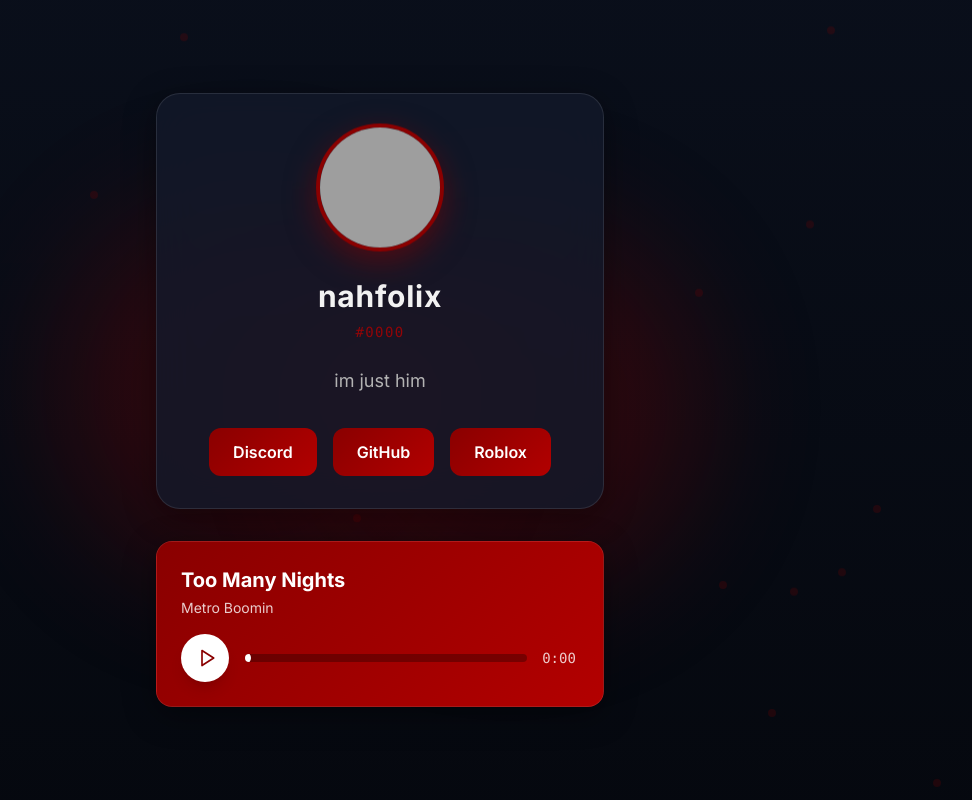
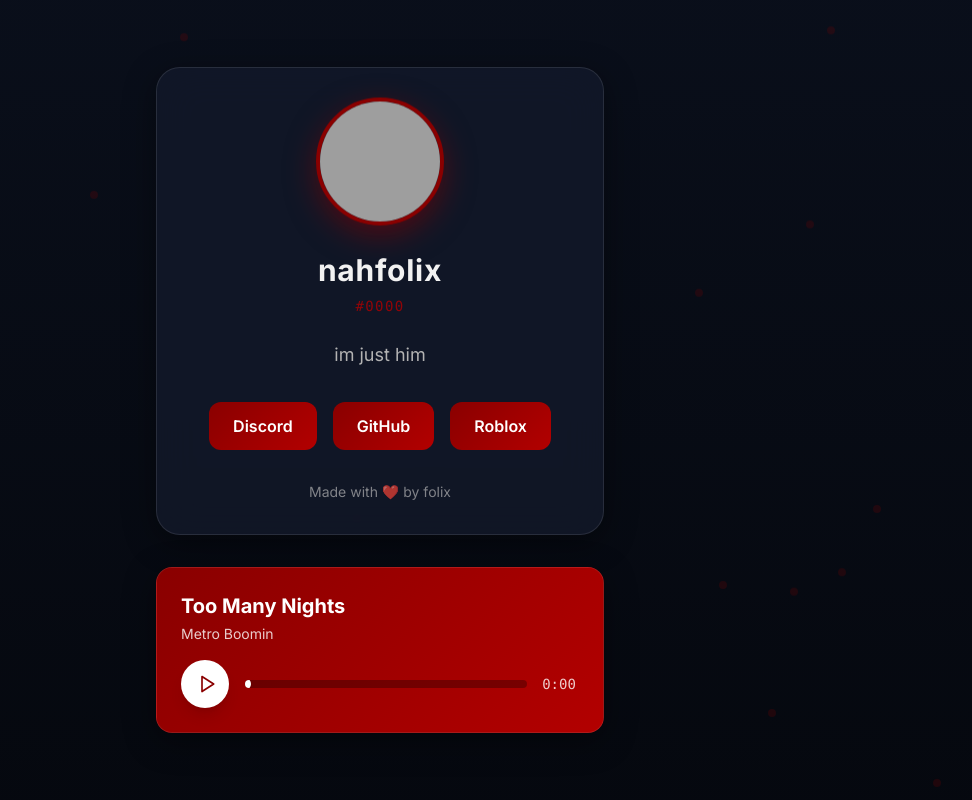
Before and after one commit to wtfplayer/nahfolix, a React (Vite) app: page / in a window 1280 px wide. Shown: the whole page, without its empty margins (260-1232 px from the left). Built offline with nearby package versions, Linux system fonts and the light colour scheme; grey boxes are pictures that could not be loaded.

Commit message:
Remove background glow and footer
Remove the background glow effect, restore the footer, and remove the "edit in lovable" text.

```diff
--- a/src/components/ProfileCard.tsx
+++ b/src/components/ProfileCard.tsx
@@ -40,7 +40,7 @@ const ProfileCard = () => {
       </p>
 
       {/* Social Links */}
-      <div className="flex flex-wrap justify-center gap-4">
+      <div className="flex flex-wrap justify-center gap-4 mb-8">
         <a
           href="https://discordapp.com/users/938124385817092096"
           target="_blank"
@@ -66,6 +66,11 @@ const ProfileCard = () => {
           Roblox
         </a>
       </div>
+
+      {/* Footer */}
+      <div className="text-muted-foreground text-sm opacity-70">
+        Made with ❤️ by folix
+      </div>
     </div>
   );
 };
--- a/src/pages/Index.tsx
+++ b/src/pages/Index.tsx
@@ -17,12 +17,6 @@ const Index = () => {
       <div className={`min-h-screen flex items-center justify-center p-6 transition-opacity duration-1000 ${
         isLoading ? 'opacity-0' : 'opacity-100'
       }`}>
-        {/* Background Effects */}
-        <div className="fixed inset-0 overflow-hidden pointer-events-none">
-          <div className="absolute top-1/4 left-1/4 w-96 h-96 bg-crimson opacity-5 rounded-full blur-3xl animate-pulse" />
-          <div className="absolute bottom-1/4 right-1/4 w-96 h-96 bg-crimson opacity-5 rounded-full blur-3xl animate-pulse animation-delay-1000" />
-        </div>
-
         {/* Main Content */}
         <div className="relative z-10 w-full max-w-md">
           <ProfileCard />
```
